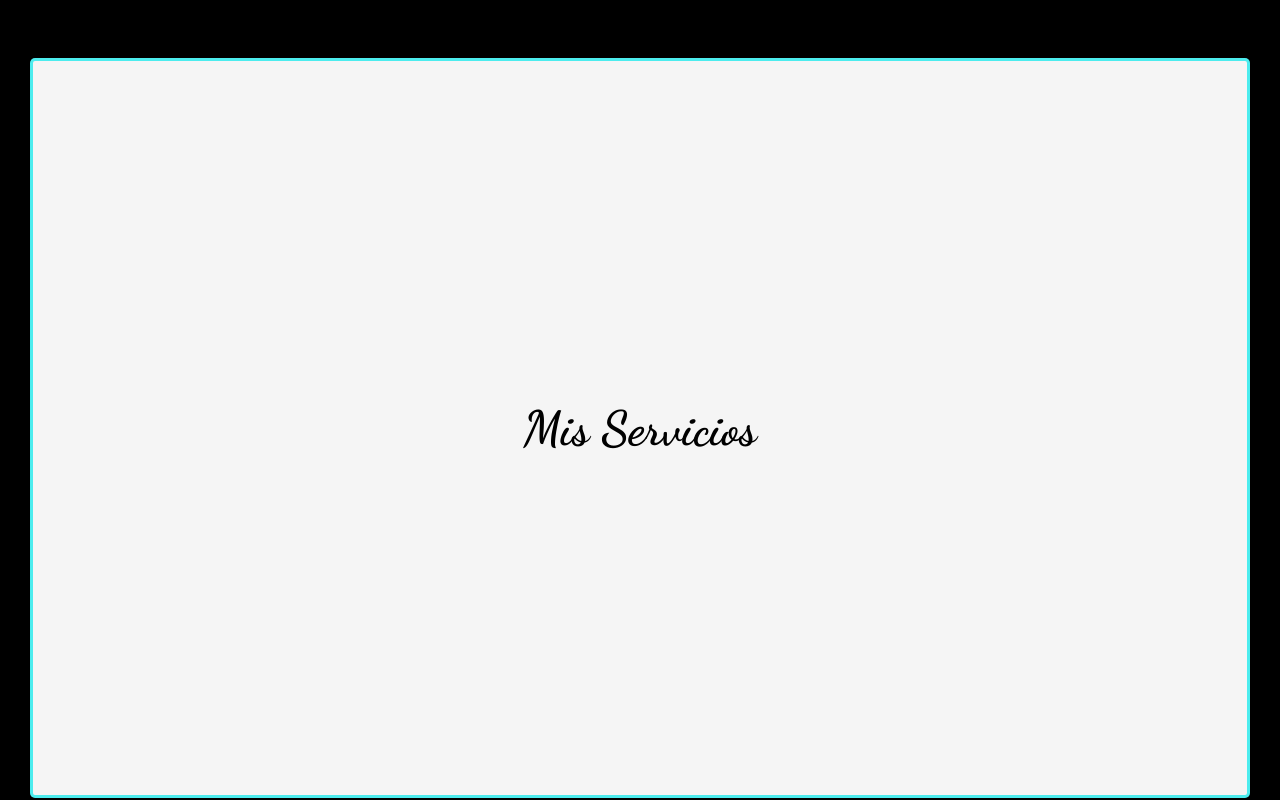
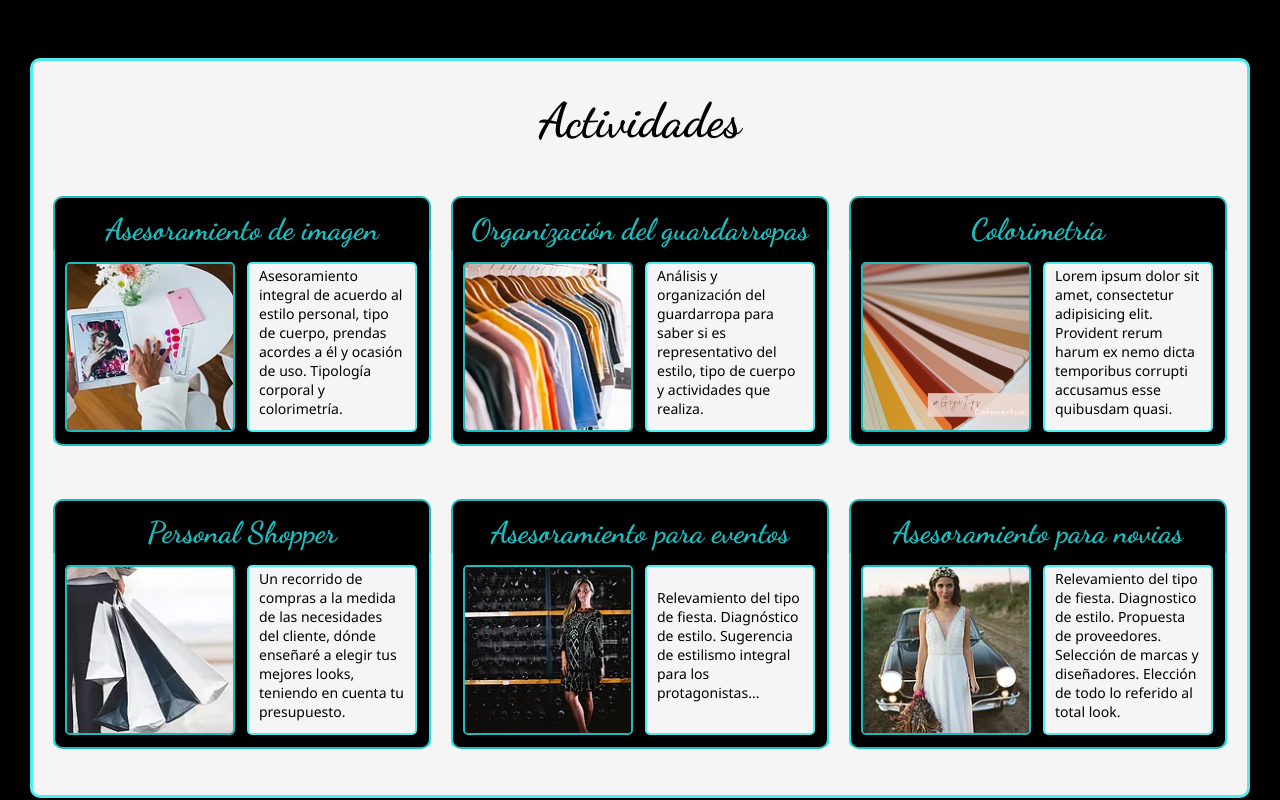
Before and after one commit to andressiri/RominaR, a plain HTML site: page index.html in a window 1280 px wide. Shown: the part 1572-2372 px from the top of the page. Drawn offline with Linux system fonts and the light colour scheme.

Commit message:
make activities section

```diff
--- a/index.html
+++ b/index.html
@@ -17,12 +17,11 @@
     <nav class="navbar">
       <a id="header-nav" href="#header">INICIO</a>
       <a id="about-nav" href="#about">QUIÉN SOY</a>
-      <a id="services-nav" href="#services">SERVICIOS</a>
+      <a id="activities-nav" href="#activities">ACTIVIDADES</a>
       <a id="contact-nav" href="#contact">CONTACTO</a>
     </nav>
 
     <header id="header" class="video-header nav-link">
-      <a href="#header" class="focus-section" id="focus-header">
       <div class="video-container">
         <video class="header-video" src="./media/placeholderVideo.mp4" autoplay muted loop></video>
       </div>
@@ -30,11 +29,9 @@
       <div class="header-container">
         <h1>Romina Ramallo Asesora</h1>
       </div>
-      </a>
     </header>
 
     <section id="about" class="nav-link">
-      <a href="#about" class="focus-section" id="focus-about">
       <div class="border-div">
         <h1>Acerca de mí</h1>
         <div class="card">
@@ -56,21 +53,83 @@
           <img src="./media/romi2.jpg" alt="Una foto de Romina y su hija." class="card-img">
         </div>
       </div>
-      </a>
     </section>
 
-    <section id="services" class="nav-link">
-      <a href="#services" class="focus-section" id="focus-services">
+    <section id="activities" class="nav-link">
       <div class="border-div">
-          <h1>Mis Servicios</h1>
+        <h1>Actividades</h1>
+        <div class="activity-card">
+          <div class="activity-title-div">
+            <h6 class="activity-title">Asesoramiento de imagen</h6>
           </div>
-      </a>
+          <div class="activity-card-div">
+            <img src="./media/activities/imagen.jpg" alt="Una foto de Romina trabajando." class="activity-img">
+            <div class="activity-text-div">
+              <p class="activity-text">Asesoramiento integral de acuerdo al estilo personal, tipo de cuerpo, prendas acordes a él y ocasión de uso. Tipología corporal y colorimetría.</p>
+            </div>
+          </div>
+        </div>
+        <div class="activity-card">
+          <div class="activity-title-div">
+            <h6 class="activity-title">Organización del guardarropas</h6>
+          </div>
+          <div class="activity-card-div">
+            <img src="./media/activities/guardarropas.jpg" alt="Una foto de un guardarropas." class="activity-img">
+            <div class="activity-text-div">
+              <p class="activity-text">Análisis y organización del guardarropa para saber si es representativo del estilo, tipo de cuerpo y actividades que realiza.</p>
+            </div>
+          </div>
+        </div>
+        <div class="activity-card">
+          <div class="activity-title-div">
+            <h6 class="activity-title">Colorimetría</h6>
+          </div>
+          <div class="activity-card-div">
+            <img src="./media/activities/colorimetría.jpg" alt="Una foto de Romina trabajando." class="activity-img">
+            <div class="activity-text-div">
+              <p class="activity-text">Lorem ipsum dolor sit amet, consectetur adipisicing elit. Provident rerum harum ex nemo dicta temporibus corrupti accusamus esse quibusdam quasi.</p>
+            </div>
+          </div>
+        </div>
+        <div class="activity-card">
+          <div class="activity-title-div">
+            <h6 class="activity-title">Personal Shopper</h6>
+          </div>
+          <div class="activity-card-div">
+            <img src="./media/activities/shopper.jpg" alt="Una foto de Romina trabajando." class="activity-img">
+            <div class="activity-text-div">
+              <p class="activity-text">Un recorrido de compras a la medida de las necesidades del cliente, dónde enseñaré a elegir tus mejores looks, teniendo en cuenta tu presupuesto.</p>
+            </div>
+          </div>
+        </div>
+        <div class="activity-card">
+          <div class="activity-title-div">
+            <h6 class="activity-title">Asesoramiento para eventos</h6>
+          </div>
+          <div class="activity-card-div">
+            <img src="./media/activities/eventos.jpg" alt="Una foto de Romina trabajando." class="activity-img">
+            <div class="activity-text-div">
+              <p class="activity-text">Relevamiento del tipo de fiesta. Diagnóstico de estilo.
+                Sugerencia de estilismo integral para los protagonistas...</p>
+            </div>
+          </div>
+        </div>
+        <div class="activity-card">
+          <div class="activity-title-div">
+            <h6 class="activity-title">Asesoramiento para novias</h6>
+          </div>
+          <div class="activity-card-div">
+            <img src="./media/activities/novias.jpg" alt="Una foto de Romina trabajando." class="activity-img">
+            <div class="activity-text-div">
+              <p class="activity-text">Relevamiento del tipo de fiesta. Diagnostico de estilo. Propuesta de proveedores. Selección de marcas y diseñadores. Elección de todo lo referido al total look.</p>
+            </div>
+          </div>
+        </div>
+      </div>
     </section>
 
     <section id="contact" class="nav-link">
-      <a href="#contact" class="focus-section" id="focus-contact">
       <h1>Contactame</h1>
-      </a>
     </section>
 
   </body>
--- a/style.css
+++ b/style.css
@@ -1,10 +1,18 @@
 @import "./styles/navbar.css";
 @import "./styles/header.css";
 @import "./styles/about.css";
+@import "./styles/activities.css";
 @import "./styles/contact.css";
 
 :root {
   --main-color: rgba(35, 234, 237, 0.8);
+  --text-color: black;
+  --secondary-color: black;
+  --BG-color: whitesmoke;
+  --border-radius: 5px;
+  --border-radius2: 10px;
+  --border-width: 2px;
+  --activity-card-width: 378px;
 }
 
 html {
@@ -23,14 +31,14 @@ body {
 }
 
 section {
+  width: 100%;
+  height: 100vh;
   margin: 0;
   padding: 0;
-  width: 100%;
-  height: 100vh;
   display: flex;
   align-items: center;
   justify-content: center;
-  background-color: black;
+  background-color: var(--secondary-color);
 }
 section h1 {
   font-family: 'Dancing Script', cursive;
@@ -38,23 +46,18 @@ section h1 {
 }
 
 .border-div {
-  border:3px solid var(--main-color);
   width: calc(100vw - 60px);
   height: calc(100vh - 60px);
-  border-radius: 5px;
+  padding-bottom: 20px;
+  position: relative;
   display: flex;
   flex-direction: row;
   flex-wrap: wrap;
   align-items: center;
   justify-content: space-evenly;
-  background-color: whitesmoke;
-  position: relative;
-}
-
-.focus-section {
-  cursor: default;
-  text-decoration: none;
-  color: black;
+  background-color: var(--BG-color);
+  border: 3px solid var(--main-color);
+  border-radius: var(--border-radius2);
 }
 
 @media (max-width: 1000px) {
--- a/styles/about.css
+++ b/styles/about.css
@@ -1,34 +1,40 @@
+#about h1 {
+  width: 100%;
+  margin: 5px auto -5px auto;
+  text-align: center;
+}
+
 .card {
+  width: 650px;
+  height: 250px;
+  margin: 25px;
   display: flex;
   flex-direction: row;
   flex-wrap: nowrap;
   justify-content: space-around;
   align-items: center;
-  border: 2px solid var(--main-color);
-  border-radius: 5px;
-  margin: 25px;
-  width: 650px;
-  height: 250px;
-  background-color: black;
+  background-color: var(--secondary-color);
+  border: var(--border-width) solid var(--main-color);
+  border-radius: var(--border-radius2);
 }
 
 .card-img {
   width: 230px;
   height: 230px;
   margin: 10px;
-  border: 2px solid var(--main-color);
-  border-radius: 5px;
+  border: var(--border-width) solid var(--main-color);
+  border-radius: var(--border-radius);
   object-fit: cover;
 }
 
 .card-text-div {
-  background-color: whitesmoke;
   width: 390px;
   height: 230px;
-  border: 2px solid var(--main-color);
-  border-radius: 5px;
+  padding: 10px;
+  background-color: var(--BG-color);
+  border: var(--border-width) solid var(--main-color);
+  border-radius: var(--border-radius);
   text-align: center;
-  padding: 10px;
 }
 .ctd-right {
   margin: 10px 10px 10px 0px;
@@ -40,17 +46,13 @@
 .comment {
   width: 250px;
   height: 250px;
-  background-color: black;
+  margin: auto 25px auto 25px;
+  padding: 15px;
+  background-color: var(--secondary-color);
   color: var(--main-color);
-  padding: 15px;
-  border: 2px solid var(--main-color);
-  border-radius: 5px;
+  border: var(--border-width) solid var(--main-color);
+  border-radius: var(--border-radius2);
   text-align: center;
-  margin: auto 25px auto 25px;
-}
-
-#about h1 {
-  margin: 5px 30% 0px 30%;
 }
 
 @media (max-height: 700px) {
@@ -63,5 +65,4 @@
     max-width: 30vh;
     max-height: 30vh;
   }
-
 }
--- /dev/null
+++ b/styles/activities.css
@@ -0,0 +1,64 @@
+#activities h1 {
+  width: 100%;
+  margin: 5px auto -5px auto;
+  text-align: center;
+}
+
+.activity-card {
+  width: var(--activity-card-width);
+  height: 250px;
+  display: flex;
+  flex-direction: column;
+  align-items: center;
+  background-color: var(--secondary-color);
+  border: var(--border-width) solid var(--main-color);
+  border-radius: var(--border-radius2);
+}
+
+.activity-title-div {
+  width: calc(var(--activity-card-width) - 24px);
+  height: 42px;
+  margin: 10px 10px 0 10px;
+  display: flex;
+  align-items: center;
+  justify-content: center;
+  background-color: black;
+  color: var(--main-color);
+  font-family: 'Dancing Script', cursive;
+  font-size: 2.8rem;
+}
+
+.activity-card-div {
+  width: var(--activity-card-width);
+  height: 200px;
+  display: flex;
+  flex-direction: row;
+  align-items: center;
+  border: var(--border-width) solid var(--main-color);
+  border-top: none;
+  border-bottom: none;
+  border-bottom-left-radius: var(--border-radius);
+  border-bottom-right-radius: var(--border-radius);
+}
+
+.activity-img {
+  width: 170px;
+  height: 170px;
+  margin: 10px;
+  border: var(--border-width) solid var(--main-color);
+  border-radius: var(--border-radius);
+}
+
+.activity-text-div {
+  width: 170px;
+  height: 170px;
+  margin: 10px 10px 10px 2px;
+  padding: 0 10px 10px 10px;
+  display: flex;
+  align-items: center;
+  justify-content: center;
+  background-color: var(--BG-color);
+  border: var(--border-width) solid var(--main-color);
+  border-radius: var(--border-radius);
+  font-size: 14px;
+}
--- a/styles/header.css
+++ b/styles/header.css
@@ -3,10 +3,9 @@
 .video-header {
   width: 100%;
   height: 100vh;
-  background-color: rgb(216, 216, 216);
   position: relative;
+  background-color: var(--secondary-color);
   text-align: center;
-  background-color: black;
 }
 
 .video-container {
@@ -28,7 +27,7 @@
   top: calc(45vh - 125px);
   left: calc(50% - 125px);
   border-radius: 50%;
-  border: 2px solid black;
+  border: 2px solid var(--secondary-color);
   overflow: hidden;
 }
 
@@ -39,19 +38,19 @@
   align-items: center;
   justify-content: center;
   justify-items: center;
-  background-color: whitesmoke;
+  background-color: var(--secondary-color);
 }
 
 .header-container h1 {
-  /*color: var(--main-color);*/
+  color: var(--main-color);
   font-family: 'Dancing Script', cursive;
   font-size: 3rem;
 }
 
 #header-link {
+  margin-top: -20px;
   position: absolute;
   top: 0;
-  margin-top: -20px;
 }
 
 
--- a/styles/navbar.css
+++ b/styles/navbar.css
@@ -1,23 +1,23 @@
 .navbar {
   z-index: 1;
+  width: 100%;
+  height: 40px;
+  padding: 0 25% 0 25%;
   position: fixed;
   top: 0;
-  width: 100%;
-  height: 40px;
-  background-color: black;
-  color: var(--main-color);
   display: flex;
   justify-content: space-around;
   align-items: center;
-  padding: 0 25% 0 25%;
+  background-color: var(--secondary-color);
+  color: var(--main-color);
 }
 
 .navbar a {
+  color: var(--main-color);
   text-decoration: none;
-  color: var(--main-color);
 }
 .navbar a:focus {
-  color: whitesmoke;
+  color: var(--BG-color);
 }
 
 .nav-link {
```
Also changed, not shown: media/activities/colorimetría.jpg (added), media/activities/eventos.jpg (added), media/activities/guardarropas.jpg (added), media/activities/imagen.jpg (added), media/activities/novias.jpg (added), media/activities/shopper.jpg (added). Lines whose indentation alone changed are shown as unchanged.
